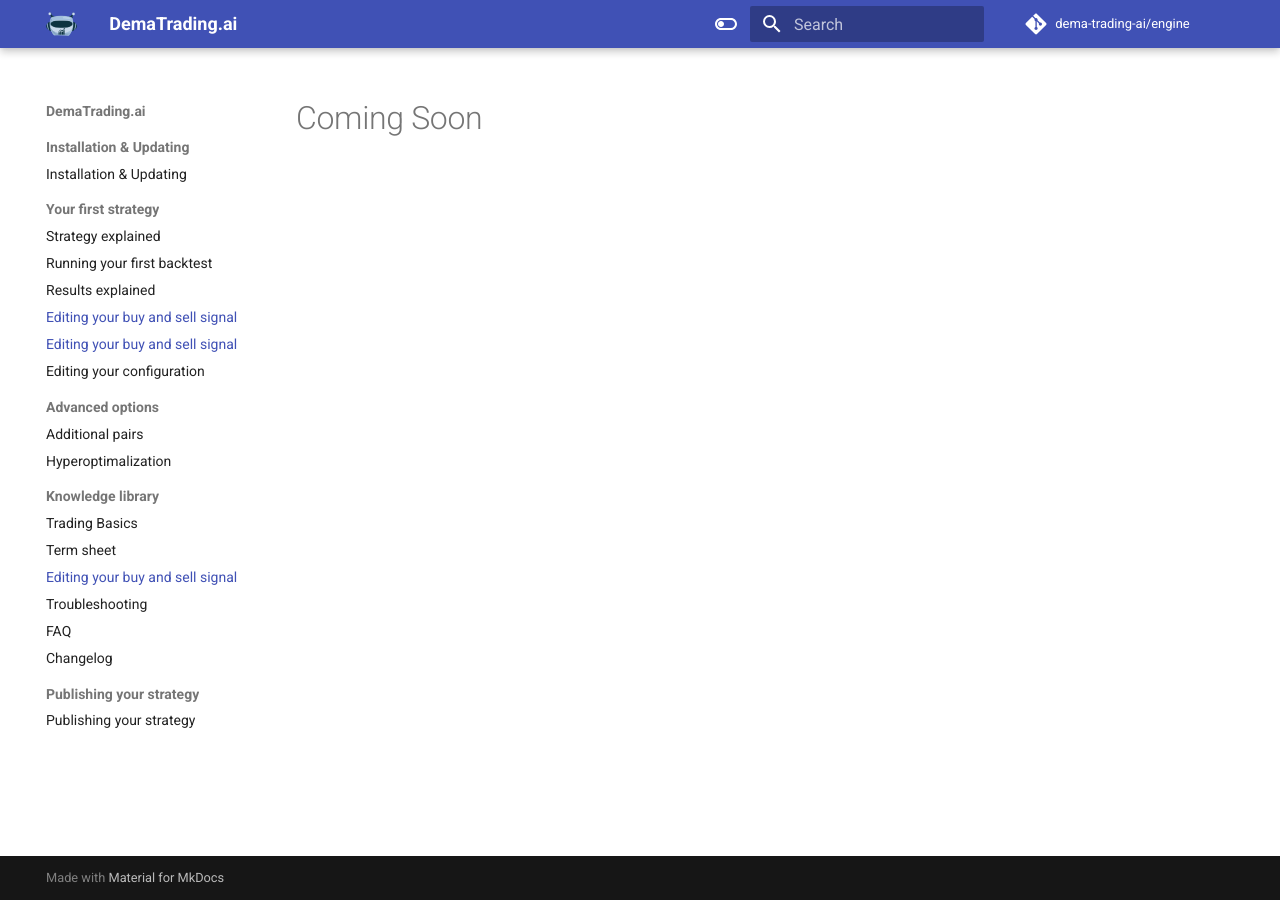
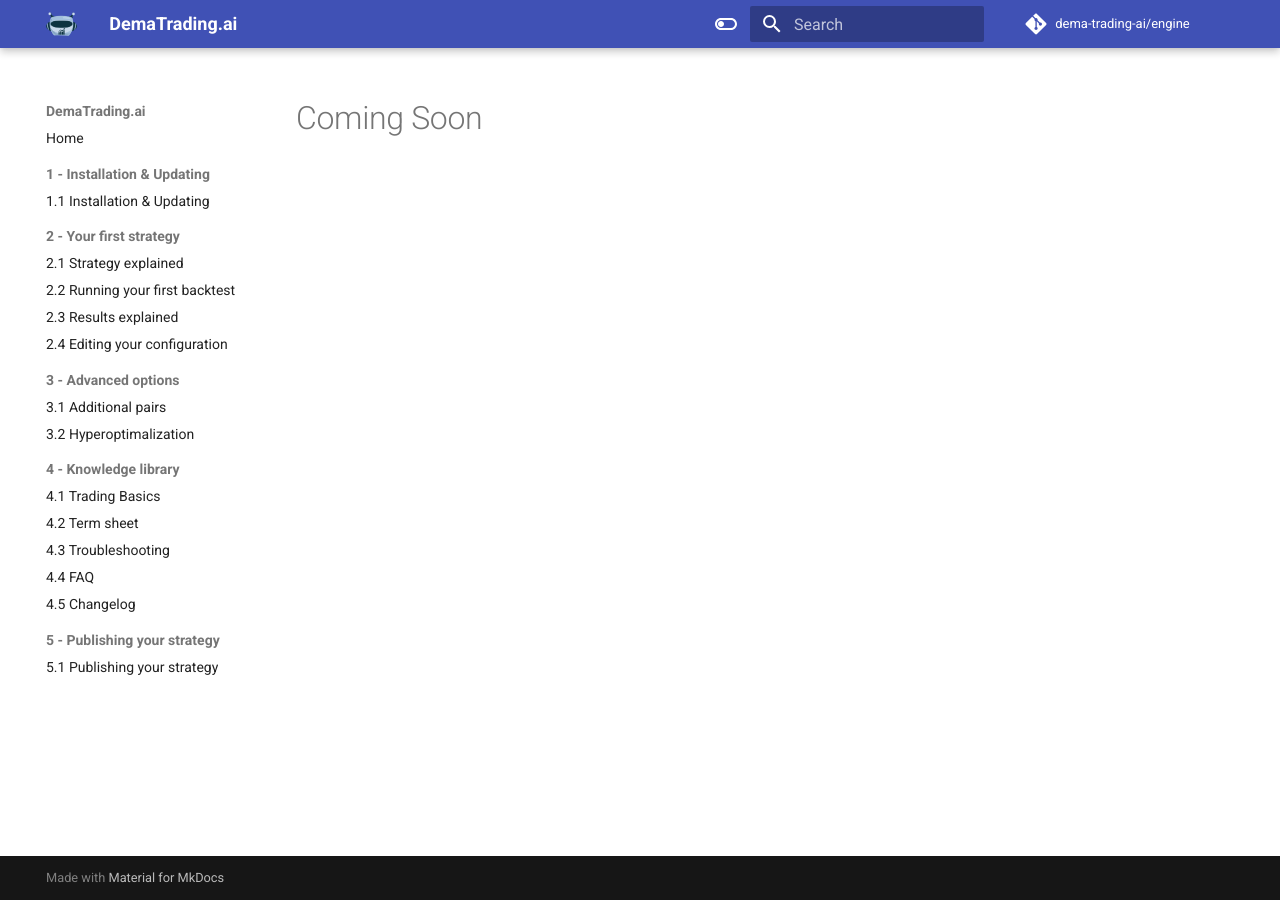
Before and after one commit to dema-trading-ai/docs, an MkDocs documentation site: the page built from docs/TBC.md, in a window 1280 px wide. Built offline with MkDocs 1.6.1 and Material for MkDocs 9.7.7, drawn with Linux system fonts in a browser that asks for light colours; comment, search, counter and statistics services are not loaded.

Commit message:
reintroduce home page

```diff
--- a/custom-material/overrides/home.html
+++ b/custom-material/overrides/home.html
@@ -93,9 +93,6 @@ a#get-paid-button:hover {
                    class="md-button md-button--primary">
                     Quick start
                 </a>
-                <a href="{{ 'getting_paid/algocreatorpaid' | url }}" title="Getting paid" class="md-button" id="get-paid-button">
-                    Get paid
-                </a>
             </div>
             <div class="mdx-hero__image">
                 <h1 style="color: white">Install</h1>
--- a/mkdocs.yml
+++ b/mkdocs.yml
@@ -1,26 +1,27 @@
 site_name: DemaTrading.ai
 nav:
-    - Installation & Updating:
-        - Installation & Updating: installation_and_updating/executable.md
-    - Your first strategy:
-        - Strategy explained: your_first_strategy/strategy_explained.md
-        - Running your first backtest: your_first_strategy/running_your_first_backtest.md
-        - Results explained: your_first_strategy/results_explained.md
-        - Editing your buy and sell signal: TBC.md
-        - Adjusting your Stoploss and ROI: TBC.md
-        - Editing your configuration: your_first_strategy/editing_your_configuration.md
-    - Advanced options:
-        - Additional pairs: advanced_options/additional_pairs.md
-        - Hyperoptimalization: advanced_options/hyperoptimalization.md
-    - Knowledge library:
-        - Trading Basics: knowledge_library/trading_basics.md
-        - Term sheet: knowledge_library/term_sheet.md
-        - Finding strategy inspiration: TBC.md
-        - Troubleshooting: knowledge_library/troubleshooting.md
-        - FAQ: knowledge_library/faq.md
-        - Changelog: knowledge_library/changelog.md
-    - Publishing your strategy:
-        - Publishing your strategy: publishing_your_strategy/publishing_your_strategy.md
+    - Home: index.md
+    - 1 - Installation & Updating:
+        - 1.1 Installation & Updating: installation_and_updating/executable.md
+    - 2 - Your first strategy:
+        - 2.1 Strategy explained: your_first_strategy/strategy_explained.md
+        - 2.2 Running your first backtest: your_first_strategy/running_your_first_backtest.md
+        - 2.3 Results explained: your_first_strategy/results_explained.md
+        # - 2.4 Editing your buy and sell signal: TBC.md
+        # - 2.5 Adjusting your Stoploss and ROI: TBC.md
+        - 2.4 Editing your configuration: your_first_strategy/editing_your_configuration.md
+    - 3 - Advanced options:
+        - 3.1 Additional pairs: advanced_options/additional_pairs.md
+        - 3.2 Hyperoptimalization: advanced_options/hyperoptimalization.md
+    - 4 - Knowledge library:
+        - 4.1 Trading Basics: knowledge_library/trading_basics.md
+        - 4.2 Term sheet: knowledge_library/term_sheet.md
+        # - 4.3 Finding strategy inspiration: TBC.md
+        - 4.3 Troubleshooting: knowledge_library/troubleshooting.md
+        - 4.4 FAQ: knowledge_library/faq.md
+        - 4.5 Changelog: knowledge_library/changelog.md
+    - 5 - Publishing your strategy:
+        - 5.1 Publishing your strategy: publishing_your_strategy/publishing_your_strategy.md
 
 theme:
     name: material
```
Also changed, not shown: docs/index.md (added, +7 -0 lines).
